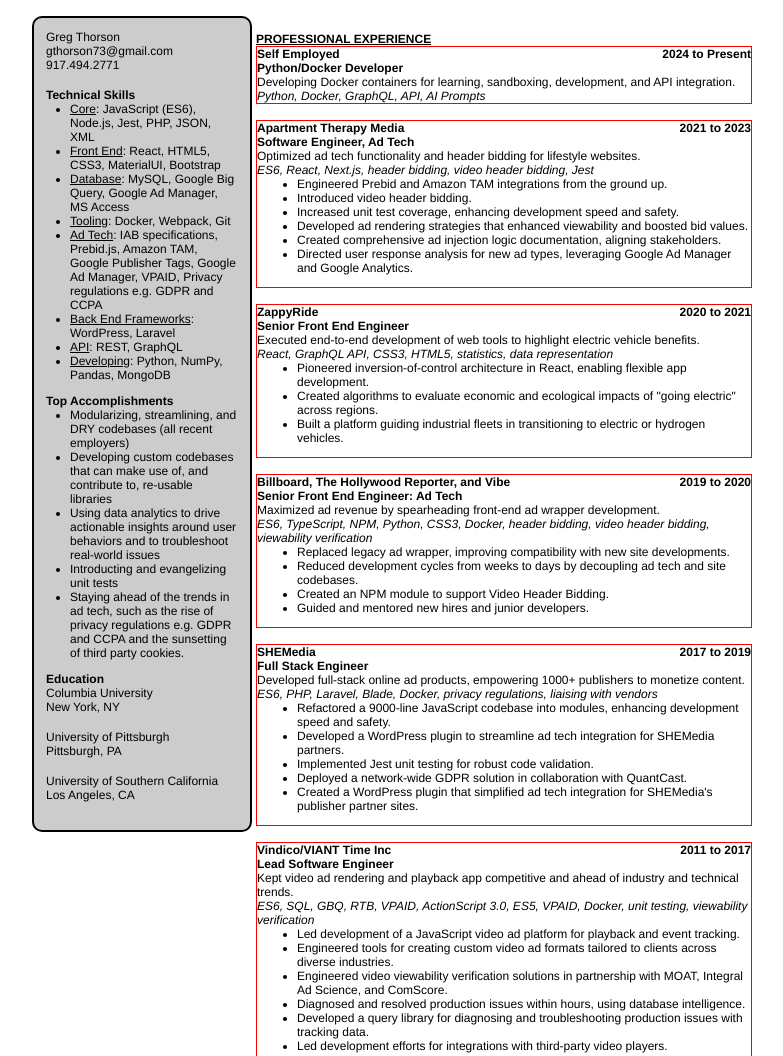
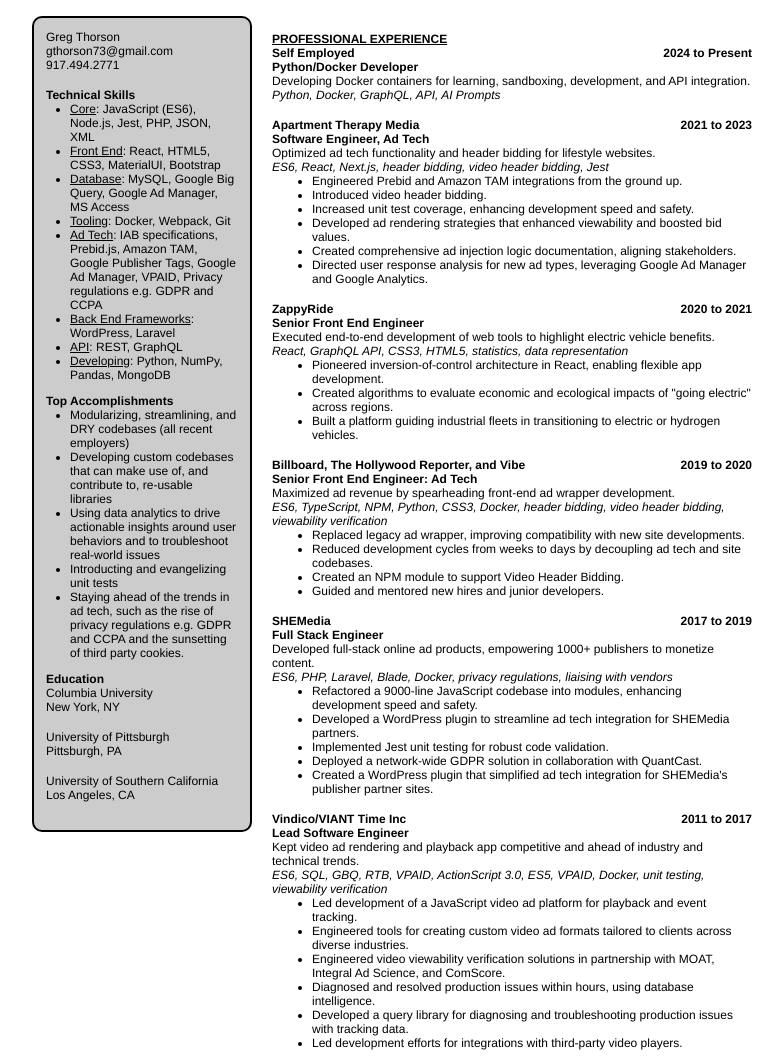
Before and after one commit to Engywook2005/rsm_json_based, a website built with webpack: page public/index.html in a window 1280 px wide. Shown: the top 1056 px of the page, without its empty margins (248-1031 px from the left). Built offline with nearby package versions, Linux system fonts and the light colour scheme.

Commit message:
Now just need to have positions after the page break be full width

```diff
--- a/scss/style.scss
+++ b/scss/style.scss
@@ -1,5 +1,6 @@
 $light-gray: #cccccc;
 $vertical-separation: 1rem;
+$position-margin: calc(2in + 3rem);
 
 body {
   font-family: Helvetica, Arial, sans-serif;
@@ -48,13 +49,13 @@
       text-transform: uppercase;
       text-decoration: underline;
       margin-top: $vertical-separation;
-      margin-left: calc(2in + 2rem);
+      margin-left: $position-margin;
     }
 
     .position {
       margin-bottom: $vertical-separation;
-      margin-left: calc(2in + 2rem);
-      border: solid #ff0000 1px;
+      margin-left: $position-margin;
+      page-break-inside: avoid;
 
       .employer_duration, .job_title {
         font-weight: bold;
```
